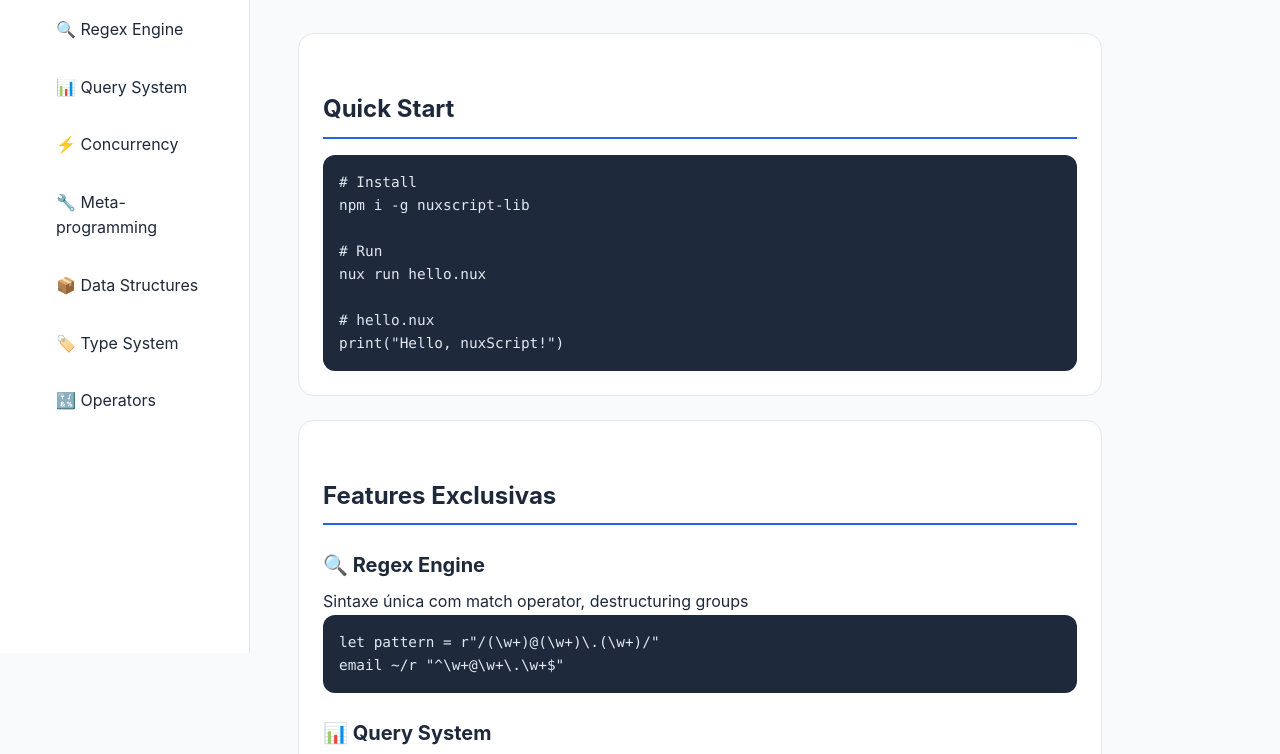
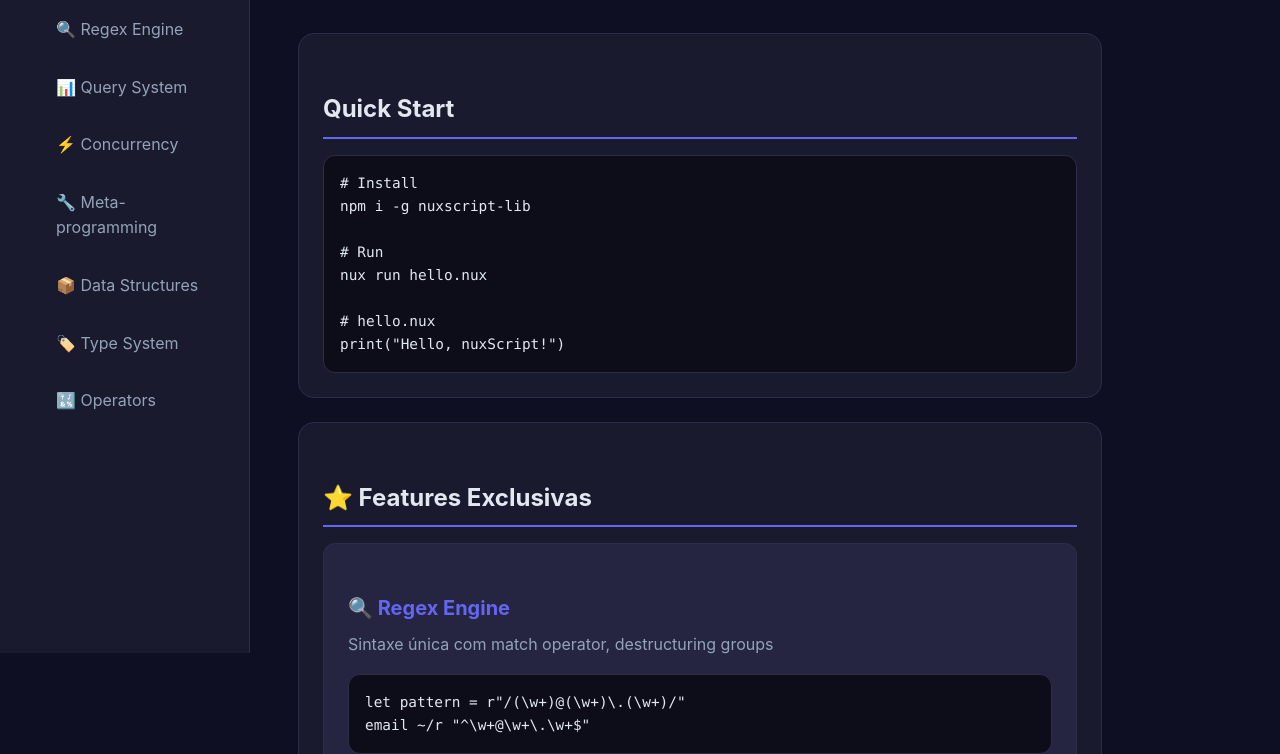
Before and after one commit to NyxMindCorp/nuxScript, a website: page docs/index.html in a window 1280 px wide. Shown: the part 147-901 px from the top of the page. Drawn offline with Linux system fonts and the light colour scheme.

Commit message:
docs: Update dark theme for all documentation

```diff
--- a/docs/index.html
+++ b/docs/index.html
@@ -37,7 +37,7 @@ print("Hello, nuxScript!")</code></pre>
         </section>
 
         <section>
-            <h2>Features Exclusivas</h2>
+            <h2>⭐ Features Exclusivas</h2>
             <div class="features">
                 <div class="feature">
                     <h3>🔍 Regex Engine</h3>
@@ -141,7 +141,7 @@ end
             <h2>Links</h2>
             <ul>
                 <li><a href="https://npmjs.com/package/nuxscript-lib">npm</a></li>
-                <li><a href="https://github.com/Sldark23/nuxScript">GitHub</a></li>
+                <li><a href="https://github.com/NyxMindCorp/nuxScript">GitHub</a></li>
             </ul>
         </section>
     </main>
--- a/docs/styles.css
+++ b/docs/styles.css
@@ -5,16 +5,18 @@
 }
 
 :root {
-    --primary: #2563eb;
-    --primary-dark: #1d4ed8;
-    --secondary: #7c3aed;
-    --bg: #f8fafc;
-    --surface: #ffffff;
-    --text: #1e293b;
-    --text-muted: #64748b;
-    --border: #e2e8f0;
-    --code-bg: #1e293b;
+    --primary: #6366f1;
+    --primary-dark: #4f46e5;
+    --secondary: #a855f7;
+    --bg: #0f0f23;
+    --surface: #1a1a2e;
+    --surface-light: #252542;
+    --text: #e2e8f0;
+    --text-muted: #94a3b8;
+    --border: #2d2d4a;
+    --code-bg: #0d0d1a;
     --code-text: #e2e8f0;
+    --accent: #22d3ee;
 }
 
 body {
@@ -54,14 +56,14 @@ body {
 .sidebar a {
     display: block;
     padding: 0.75rem 1rem;
-    color: var(--text);
+    color: var(--text-muted);
     text-decoration: none;
     border-radius: 0.5rem;
     transition: all 0.2s;
 }
 
 .sidebar a:hover {
-    background: var(--bg);
+    background: var(--surface-light);
     color: var(--primary);
 }
 
@@ -75,6 +77,10 @@ h1 {
     font-size: 2.5rem;
     margin-bottom: 0.5rem;
     color: var(--text);
+    background: linear-gradient(135deg, var(--primary), var(--accent));
+    -webkit-background-clip: text;
+    -webkit-text-fill-color: transparent;
+    background-clip: text;
 }
 
 h2 {
@@ -88,6 +94,7 @@ h2 {
 h3 {
     font-size: 1.25rem;
     margin: 1.5rem 0 0.5rem;
+    color: var(--accent);
 }
 
 .subtitle {
@@ -112,11 +119,12 @@ pre {
     overflow-x: auto;
     font-family: 'Fira Code', 'Consolas', monospace;
     font-size: 0.9rem;
+    border: 1px solid var(--border);
 }
 
 code {
     background: var(--code-bg);
-    color: var(--code-text);
+    color: var(--accent);
     padding: 0.2rem 0.5rem;
     border-radius: 0.25rem;
     font-family: 'Fira Code', 'Consolas', monospace;
@@ -126,6 +134,7 @@ code {
 pre code {
     background: none;
     padding: 0;
+    color: var(--code-text);
 }
 
 table {
@@ -141,13 +150,14 @@ th, td {
 }
 
 th {
-    background: var(--bg);
+    background: var(--surface-light);
     font-weight: 600;
     color: var(--text);
 }
 
 td {
     color: var(--text-muted);
+    font-size: 0.9rem;
 }
 
 ul, ol {
@@ -161,18 +171,18 @@ li {
 }
 
 .alert {
-    background: #fef3c7;
+    background: rgba(245, 158, 11, 0.1);
     border: 1px solid #f59e0b;
-    color: #92400e;
+    color: #fbbf24;
     padding: 1rem;
     border-radius: 0.75rem;
     margin: 1rem 0;
 }
 
 .tip {
-    background: #d1fae5;
+    background: rgba(16, 185, 129, 0.1);
     border: 1px solid #10b981;
-    color: #065f46;
+    color: #34d399;
     padding: 1rem;
     border-radius: 0.75rem;
     margin: 1rem 0;
@@ -231,6 +241,24 @@ li {
     text-align: center;
 }
 
+.feature {
+    background: var(--surface-light);
+    padding: 1.5rem;
+    border-radius: 0.75rem;
+    margin-bottom: 1rem;
+    border: 1px solid var(--border);
+}
+
+.feature h3 {
+    color: var(--primary);
+    margin-bottom: 0.5rem;
+}
+
+.feature p {
+    color: var(--text-muted);
+    margin-bottom: 1rem;
+}
+
 @media (max-width: 768px) {
     .sidebar {
         display: none;
```
